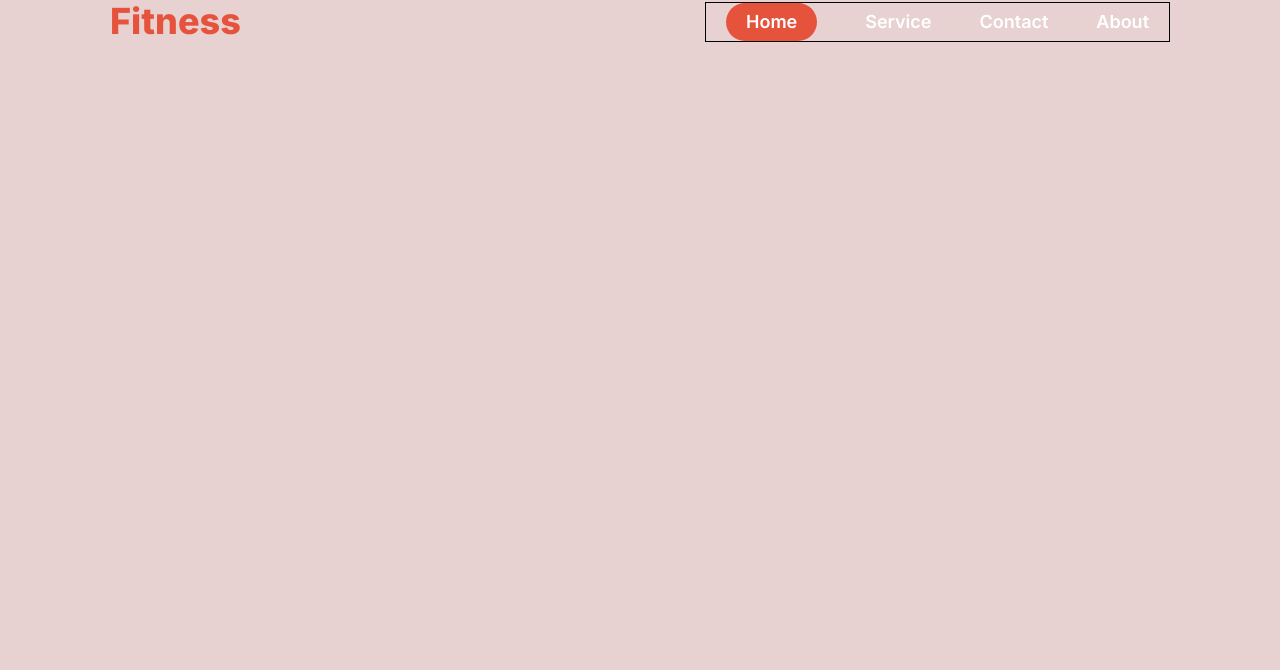
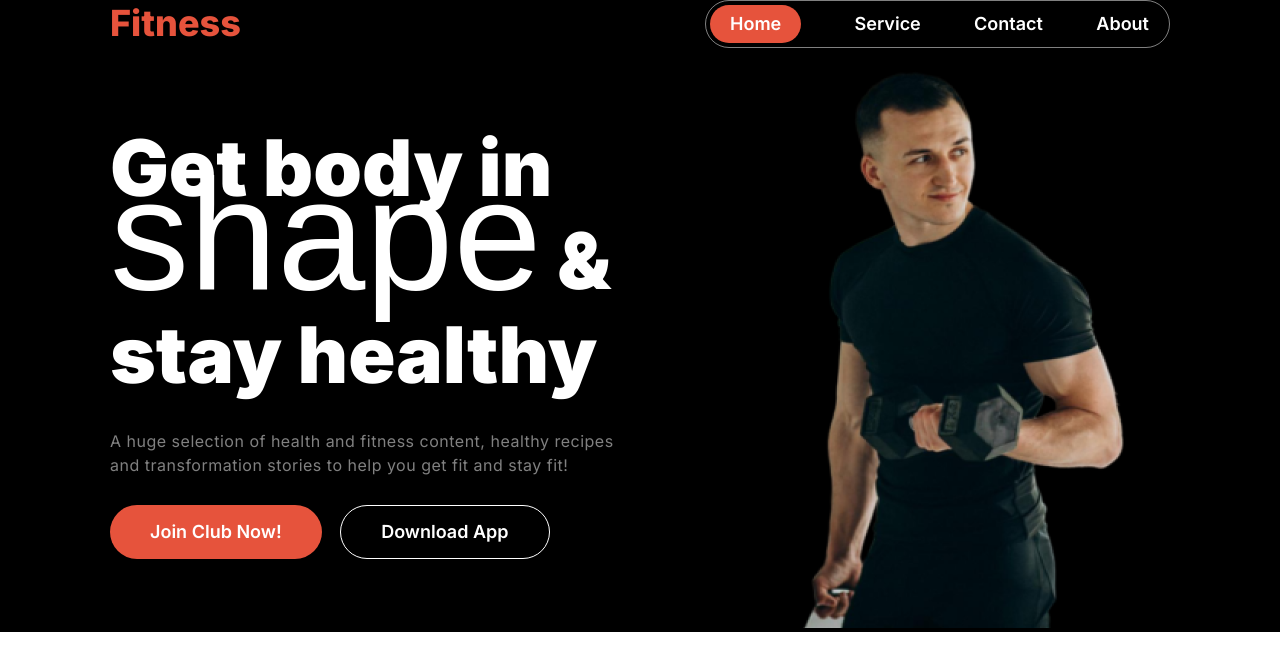
Before and after one commit to khushiiakter/Assignment-002, a plain HTML site: page index.html in a window 1280 px wide. Drawn offline with Linux system fonts and the light colour scheme; a web font is replaced by a local one.

Commit message:
added a navbar and banner section

```diff
--- a/index.html
+++ b/index.html
@@ -9,16 +9,43 @@
 </head>
 <body>
     <header>
+        <!-- nav start here -->
         <nav>
             <h4 class="nav-title">Fitness</h4>
 
             <ul class="nav-options">
-                <li class="btn-primary"><a href="">Home</a></li>
+                <li class="btn-nav"><a href="">Home</a></li>
                 <li><a href="">Service</a></li>
                 <li><a href="">Contact</a></li>
                 <li><a href="">About</a></li>
             </ul>
         </nav>
+        <!-- nav end here -->
+
+        <!-- banner start here -->
+        <div class="banner">
+            <div class="banner-content">
+                <h1 class="banner-title">
+                    Get body in <span class="shape">shape</span> & stay healthy
+                </h1>
+                <p class="banner-description">
+                    A huge selection of health and fitness content, healthy recipes and transformation stories to help you get fit and stay fit!
+                </p>
+                <button class="btn-primary">Join Club Now!</button>
+                <button class="btn-primary-2">Download App</button>
+            </div>
+
+            <div class="banner-img">
+                <img src="./images/Images 2.png" alt="">
+                <!-- <div class="box-500">
+                    <h3>500+</h3>
+                    <p>Free Workout Videos</p>
+                </div> -->
+            </div>
+        </div>
+
+        <!-- banner end here -->
+
     </header>
 </body>
 </html>
--- a/styles/style.css
+++ b/styles/style.css
@@ -7,10 +7,15 @@
     padding: 0;
     box-sizing: border-box;
     font-family: "Inter", sans-serif;
-    background-color: rgb(231, 209, 209);
+    /* background-color: rgb(231, 209, 209); */
 }
 /* font-family: 'Miama', sans-serif; */
 /* font-family: "Inter", sans-serif; */
+header{
+    background-color: black;
+
+}
+/* nav start here */
 nav{
     display: flex;
     align-items: center;
@@ -25,12 +30,14 @@ nav{
     justify-content: space-between;
     list-style-type: none;
     width: 465px;
-    padding: 0 20px;
-    border: 1px solid black;
+    padding: 4px 20px 4px 4px;
+    border: 1px solid rgba(255, 255, 255, 0.5);
+    border-radius: 39px;
+
 }
 .nav-options a{
     text-decoration: none;
-    font-size: 18px;
+    font-size: 1.125rem;
     font-weight: 600;
     line-height: 22px;
     color: #FFFFFF;
@@ -38,20 +45,98 @@ nav{
 }
 .nav-title{
     color: #E6533C;
-    font-size: 36px;
+    font-size: 2.25rem;
     font-weight: 800;
     line-height: 120%;
 }
-.btn-primary {
-    font-size: 18px;
+
+.btn-nav{
+    font-size: 1.125rem;
     font-weight: 600;
     line-height: 22px;
     padding: 8px 20px;
     border-radius: 46px;
-
+    border: none;
     background-color: #e6533c;
 }
-.btn-primary a{
+.btn-nav a{
     background-color: #e6533c;
+}
+/* nav end here */
+
+/* banner start here */
+.banner{
+    display: flex;
+    align-items: center;
+    justify-content: space-between;
+    max-width: 1060px;
+    margin: 0 auto;
+    /* border: 1px solid white; */
+}
+.banner-content{
+    width: 520px;
+}
+
+.banner-title{
+    font-size: 4.875rem;
+    font-weight: 900;
+    line-height: 120%;
+    letter-spacing: 0%;
+    color: #FFFFFF;
+    margin-bottom: 28px;
+}
+.shape{
+    font-family: 'Miama', sans-serif;
+    font-size: 9.9rem;
+    font-weight: 400;
+    letter-spacing: 0%;
+    line-height: 0.1%;
+
 
 }
+.banner-description{
+    font-size: 1rem;
+    font-weight: 400;
+    line-height: 24px;
+    letter-spacing: 0.5px;
+    color: #ffffff80;
+    margin-bottom: 28px;
+}
+
+.btn-primary{
+    font-size: 1.125rem;
+    font-weight: 600;
+    line-height: 22px;
+    padding: 16px 40px;
+    border-radius: 46px;
+    color: #FFFFFF;
+    border: none;
+    background-color: #e6533c;
+}
+.btn-primary-2{
+    font-size: 1.125rem;
+    font-weight: 600;
+    line-height: 22px;
+    padding: 15px 40px;
+    border-radius: 46px;
+    color: #FFFFFF;
+    box-sizing: border-box;
+    border: 1.5px solid #ffffff;
+    border-radius: 42px;
+    background-color: black;
+    margin-left: 14px;
+
+}
+.banner-img{
+    /* border: 1px solid white; */
+    margin-right: 24px;
+    position: relative;
+}
+.box-500 h3{
+    color: #ffffff;
+    font-size: 40px;
+    font-weight: 900;
+    line-height: 40px;
+    letter-spacing: 1px;
+}
+/* banner end here */
```
